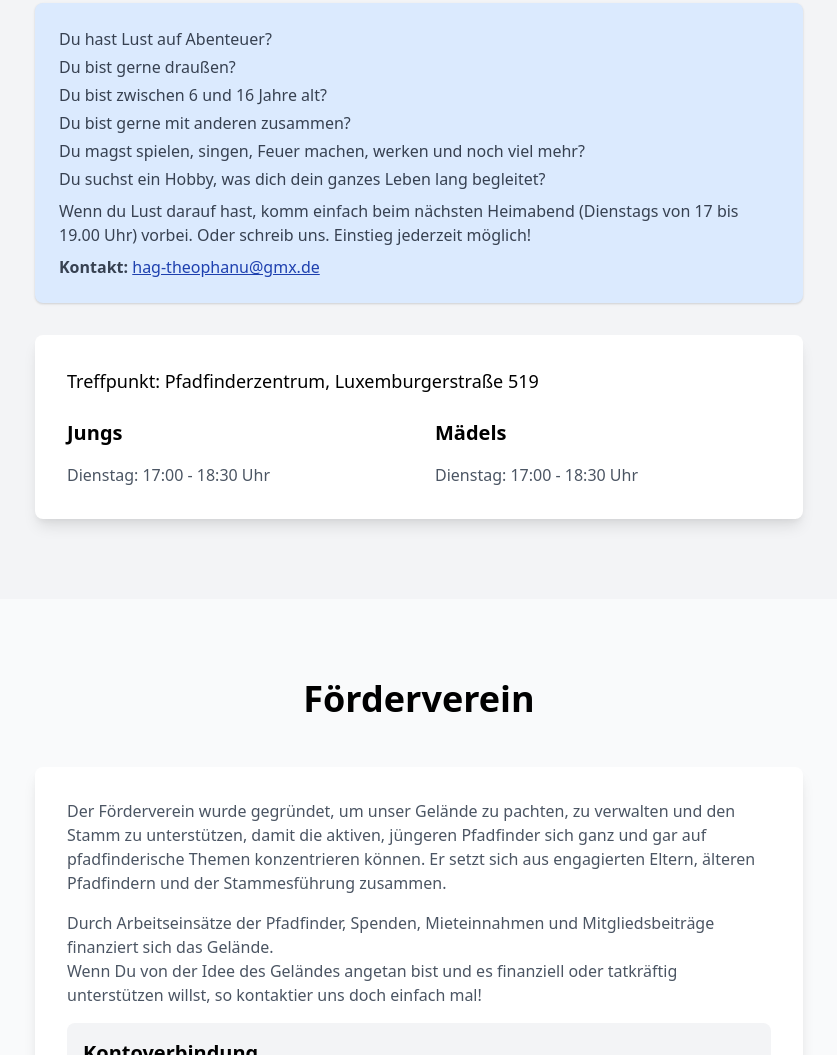
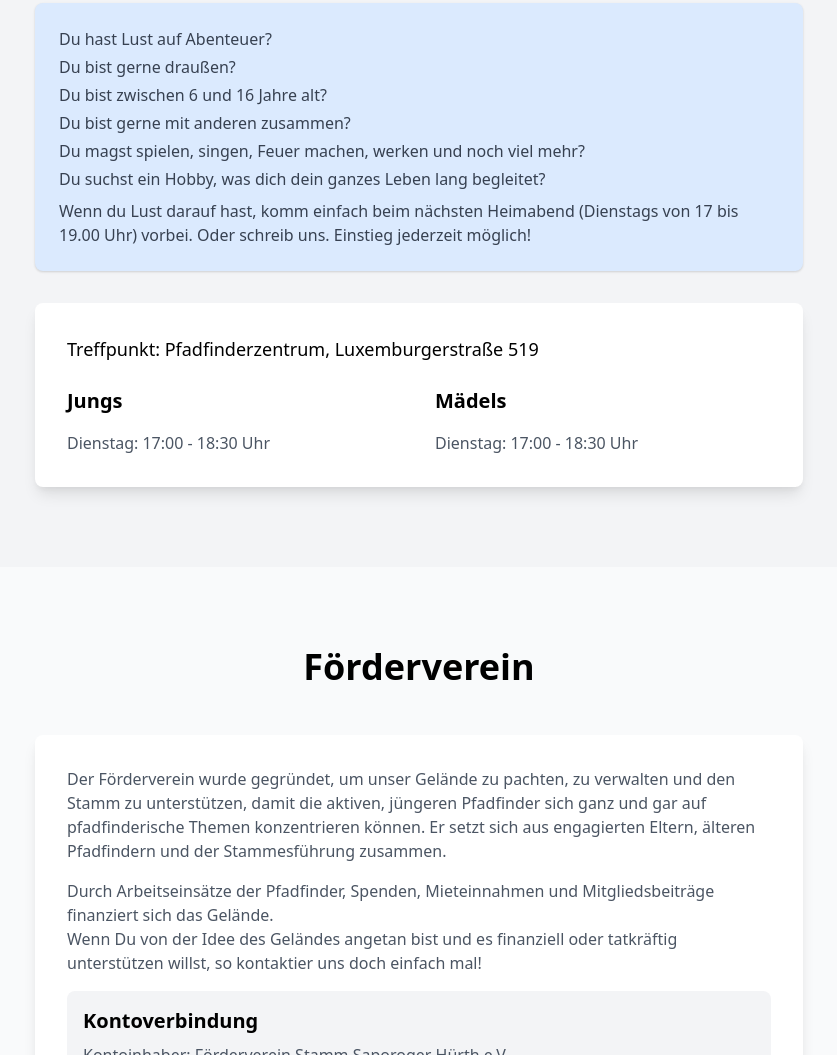
Before and after one commit to RonniSchmittner/Pfadfinder-Website, a plain HTML site: page index.html in a window 1280 px wide. Shown: the part 2201-3256 px from the top of the page, without its empty margins (221-1058 px from the left). Drawn offline with nearby package versions, Linux system fonts and the light colour scheme.

Commit message:
kontakt weg

```diff
--- a/index.html
+++ b/index.html
@@ -90,7 +90,6 @@
                     <p class="mb-1">Du magst spielen, singen, Feuer machen, werken und noch viel mehr?</p>
                     <p class="mb-1">Du suchst ein Hobby, was dich dein ganzes Leben lang begleitet?</p>
                     <p class="mt-2">Wenn du Lust darauf hast, komm einfach beim nächsten Heimabend (Dienstags von 17 bis 19.00 Uhr) vorbei. Oder schreib uns. Einstieg jederzeit möglich!</p>
-                    <p class="mt-2"><strong>Kontakt:</strong> <a href="mailto:hag-theophanu@gmx.de" class="text-blue-800 underline">hag-theophanu@gmx.de</a></p>
                 </div>
             </div>
             <div class="max-w-3xl mx-auto bg-white p-8 rounded-lg shadow-lg">
```
